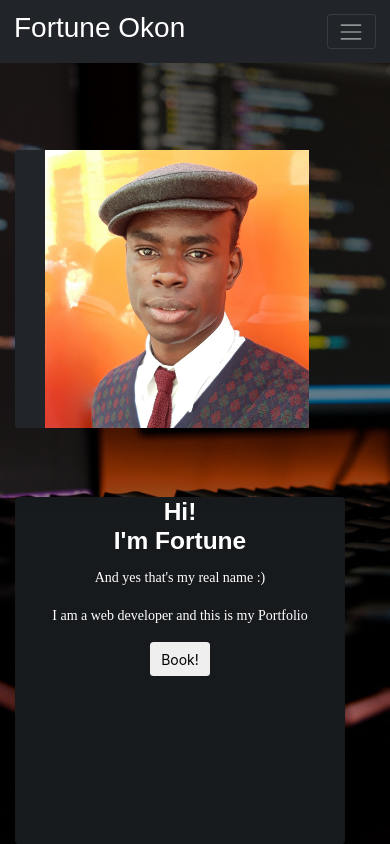
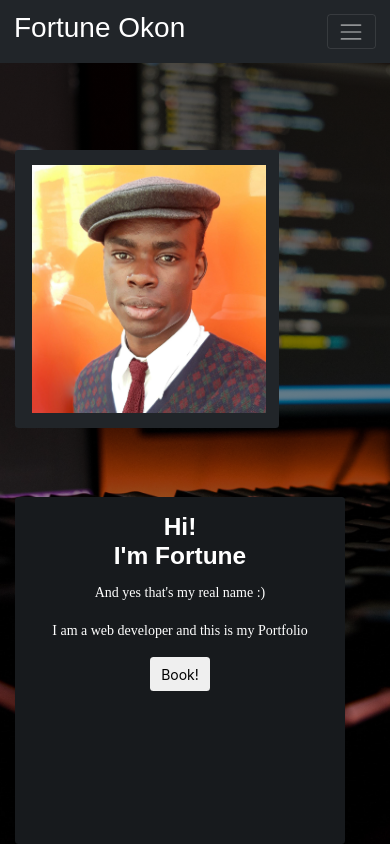
Before and after one commit to fort3/Portfolio, a PHP site: page / in a window 390 px wide. Run offline with PHP 8.4, Linux system fonts and the light colour scheme; some libraries are stand-ins or nearby versions; some web fonts are replaced.

Commit message:
making the site responsive

```diff
--- a/css/style.css
+++ b/css/style.css
@@ -39,6 +39,7 @@ div.card{
 .class-body{
     height: 100%;
     width: 100%;
+    padding: 15px;
 }
 .card-title{
     font-weight: bolder;
@@ -82,7 +83,7 @@ p{
         flex-direction: column;
     }
     .img-frame{
-        margin-left: 30px;
+        margin-left: 2px
     }
     div.col-8.port_div{
         max-width: 78.666667%;
@@ -100,4 +101,7 @@ p{
     div.col-8.align-self-start{
         max-width: 93.666667%;
     }
+    div .class-body .text-center{
+        padding-top: 10px;
+    }
 }
```
